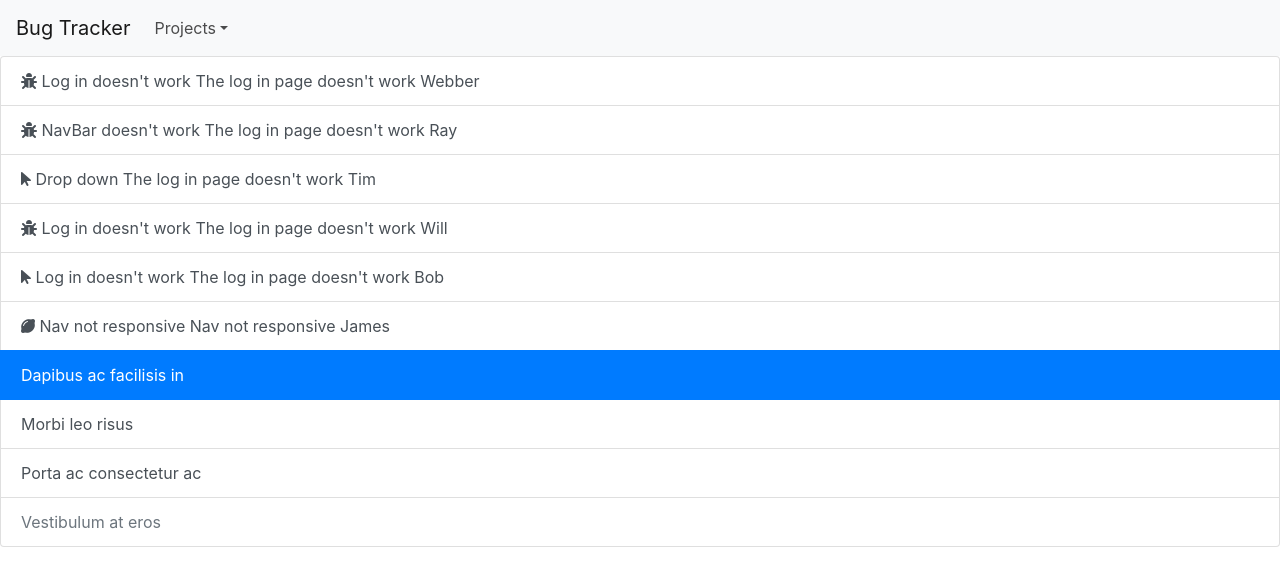
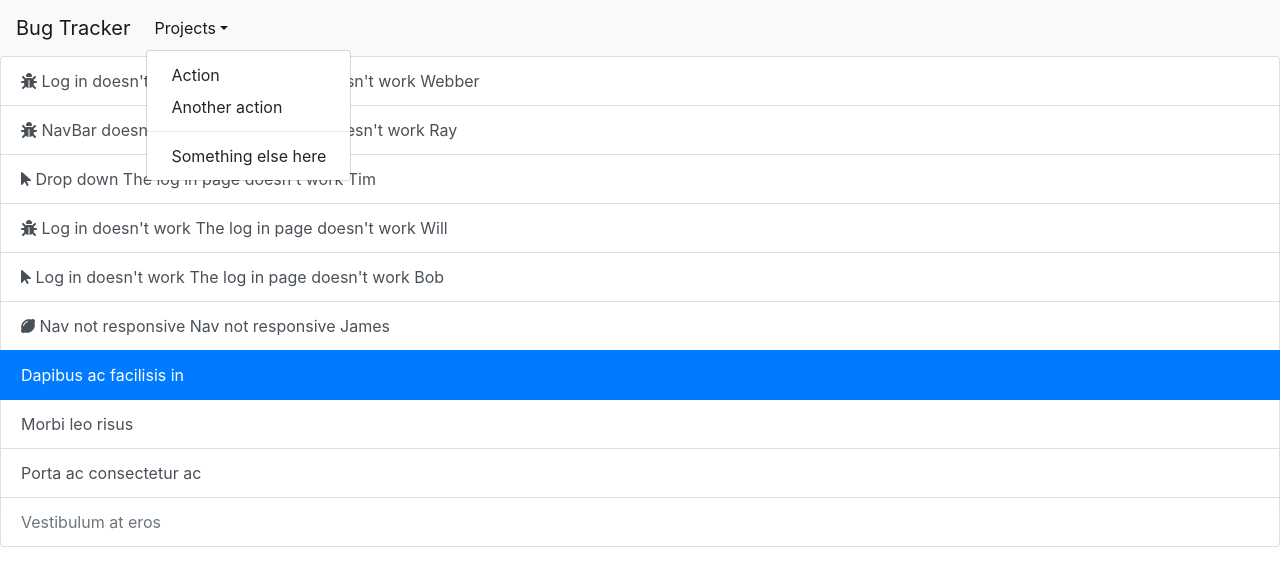
Before and after one commit to Ray2126/bug-tracker-ui-old, a React (Create React App) app: page / in a window 1280 px wide. Both pictures are taken after a click on the button "Projects". Shown: the top 586 px of the page. Built offline with nearby package versions, Linux system fonts and the light colour scheme.

Commit message:
Added js bundle for bootstrap

```diff
--- a/package.json
+++ b/package.json
@@ -7,6 +7,7 @@
     "@testing-library/react": "^9.4.0",
     "@testing-library/user-event": "^7.2.1",
     "bootstrap": "^4.4.1",
+    "jquery": "^3.4.1",
     "react": "^16.12.0",
     "react-dom": "^16.12.0",
     "react-scripts": "3.3.0"
--- a/src/components/Navbar.jsx
+++ b/src/components/Navbar.jsx
@@ -4,12 +4,12 @@ import fakeProjectsServer from "../resources/fakeProjectsServer.json";
 const Navbar = () => {
   return (
     <div>
-      <nav class="navbar navbar-expand-lg navbar-light bg-light">
-        <a class="navbar-brand" href="#">
+      <nav className="navbar navbar-expand-lg navbar-light bg-light">
+        <a className="navbar-brand" href="#">
           Bug Tracker
         </a>
         {/* <button
-          class="navbar-toggler"
+          className="navbar-toggler"
           type="button"
           data-toggle="collapse"
           data-target="#navbarSupportedContent"
@@ -17,24 +17,25 @@ const Navbar = () => {
           aria-expanded="false"
           aria-label="Toggle navigation"
         >
-          <span class="navbar-toggler-icon"></span>
+          <span className="navbar-toggler-icon"></span>
         </button> */}
 
-        <div class="collapse navbar-collapse" id="navbarSupportedContent">
-          <ul class="navbar-nav mr-auto">
-            {/* <li class="nav-item active">
-              <a class="nav-link" href="#">
-                Home <span class="sr-only">(current)</span>
+        <div className="collapse navbar-collapse" id="navbarSupportedContent">
+          <ul className="navbar-nav mr-auto">
+            {/* <li className="nav-item active">
+              <a className="nav-link" href="#">
+                Home <span className="sr-only">(current)</span>
               </a>
             </li> */}
-            {/* <li class="nav-item">
-              <a class="nav-link" href="#">
+            {/* <li className="nav-item">
+              <a className="nav-link" href="#">
                 Link
               </a>
             </li> */}
-            <li class="nav-item dropdown">
+
+            <li className="nav-item dropdown">
               <a
-                class="nav-link dropdown-toggle"
+                className="nav-link dropdown-toggle"
                 href="#"
                 id="navbarDropdown"
                 role="button"
@@ -44,22 +45,29 @@ const Navbar = () => {
               >
                 Projects
               </a>
-              <div class="dropdown-menu" aria-labelledby="navbarDropdown">
-                <a class="dropdown-item" href="#">
+              <ul className="dropdown-menu" aria-labelledby="navbarDropdown">
+                <li>
+                  <a className="dropdown-item" href="#">
                     Action
                   </a>
-                <a class="dropdown-item" href="#">
+                </li>
+                <li>
+                  <a className="dropdown-item" href="#">
                     Another action
                   </a>
-                <div class="dropdown-divider"></div>
-                <a class="dropdown-item" href="#">
+                </li>
+                <div className="dropdown-divider"></div>
+                <li>
+                  <a className="dropdown-item" href="#">
                     Something else here
                   </a>
-              </div>
                 </li>
-            {/* <li class="nav-item">
+              </ul>
+            </li>
+
+            {/* <li className="nav-item">
               <a
-                class="nav-link disabled"
+                className="nav-link disabled"
                 href="#"
                 tabindex="-1"
                 aria-disabled="true"
@@ -68,14 +76,14 @@ const Navbar = () => {
               </a>
             </li> */}
           </ul>
-          {/* <form class="form-inline my-2 my-lg-0">
+          {/* <form className="form-inline my-2 my-lg-0">
             <input
-              class="form-control mr-sm-2"
+              className="form-control mr-sm-2"
               type="search"
               placeholder="Search"
               aria-label="Search"
             />
-            <button class="btn btn-outline-success my-2 my-sm-0" type="submit">
+            <button className="btn btn-outline-success my-2 my-sm-0" type="submit">
               Search
             </button>
           </form> */}
--- a/src/index.js
+++ b/src/index.js
@@ -2,5 +2,6 @@ import React from "react";
 import ReactDOM from "react-dom";
 import App from "./components/App";
 import "bootstrap/dist/css/bootstrap.css";
+import "bootstrap/dist/js/bootstrap.bundle";
 
 ReactDOM.render(<App />, document.querySelector("#root"));
```
Also changed, not shown: 1 other file (tests, documents, lock files or other folders). Lines whose indentation alone changed are shown as unchanged.
